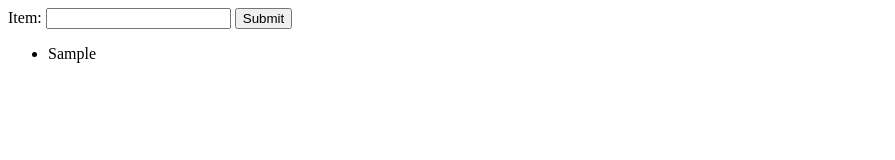
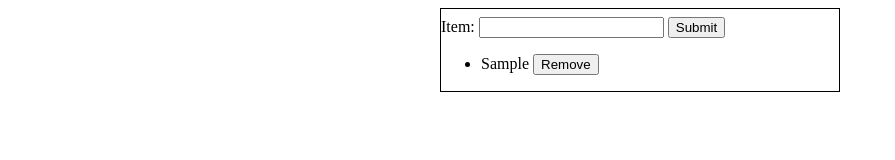
Before and after one commit to Gezku/Shopping-List-Project, a plain HTML site: page index.html in a window 1280 px wide. Both pictures are taken after typing "Sample" into the empty fields and a click on the button "Submit". Shown: the whole page, without its empty margins (0-895 px from the left). Drawn offline with Linux system fonts and the light colour scheme.

Commit message:
Now we can remove items from the list
I also added some comments

```diff
--- a/index.html
+++ b/index.html
@@ -4,12 +4,13 @@
     <meta charset="UTF-8">
     <meta name="viewport" content="width=device-width, initial-scale=1.0">
     <meta http-equiv="X-UA-Compatible" content="ie=edge">
+    <link rel="stylesheet" href="style.css">
     <title>Shopping List</title>
 </head>
 <body>
 
     <div class="container">
-
+        <div class="whole-list">
             <div class="input-div">
                 <label >Item: </label>
                 <input type="text" id="itemName">
@@ -23,6 +24,8 @@
                 </ul>
             </div>
         </div>
+        </div>
+
 
     <script src="script.js"></script>
 
--- a/script.js
+++ b/script.js
@@ -4,17 +4,34 @@ var selectButton = document.querySelector("button");
 
 selectButton.addEventListener("click", function(){
 
-    var itemName = document.getElementById("itemName").value;
-    var createListItem = document.createElement("li");
-    var convertText= document.createTextNode(itemName);
+    var itemName = document.getElementById("itemName").value;       // Gets the value of the input element with the "itemName" ID
+    var createListItem = document.createElement("li");              // Creates an item list.
+    var convertText= document.createTextNode(itemName + "    ");    // Creates a string or text that we can insert in our item list.
+    var createButton = document.createElement("button");            // Creates a button element.
+    var createTextBtn = document.createTextNode("Remove");          // Creates a string or text that we can insert in our button.
+    var select_UL = document.querySelector("ul");                   // We select the Ul (unordered list) that is created in the index html, so we can insert the list item.
+
+    /*
+    EXPERIMENT
+
+    I'm trying to put a checkbox inside the item list,so when I click it and check it, the text-decoration of the text changes to line-through.
+
+    var checkbox = document.createElement("input");
+    checkbox.setAttribute("type", "checkbox");
+    */
 
 
-    var select_UL = document.querySelector("ul");
+    createButton.appendChild(createTextBtn);                        // Append or insert the textnode in our Button
+    createListItem.appendChild(convertText);                        // Append or insert the text node in our list
+    createListItem.appendChild(createButton);                       // Append or insert the button in the list item
 
-    createListItem.appendChild(convertText);
-    select_UL.appendChild(createListItem);
+    select_UL.appendChild(createListItem);                          // Insert or append the the list item inside the Ul that was created in the index file.
 
-    itemName = document.getElementById("itemName").value= "";
+    itemName = document.getElementById("itemName").value= "";       // Remove the value of the input, so we can insert another item list.
+
+    createButton.addEventListener("click", function(){              // It deletes an item from the list
+        createListItem.parentNode.removeChild(createListItem);
+    });
 
 
 
--- /dev/null
+++ b/style.css
@@ -0,0 +1,16 @@
+.whole-list{
+    border: black solid 1.2px;
+
+
+}
+
+.container{
+    position: relative;
+    width: 400px;
+    height: 400px;
+    margin: auto;
+}
+
+.input-div{
+    margin-top: 2%;
+}
```
Lines whose indentation alone changed are shown as unchanged.
